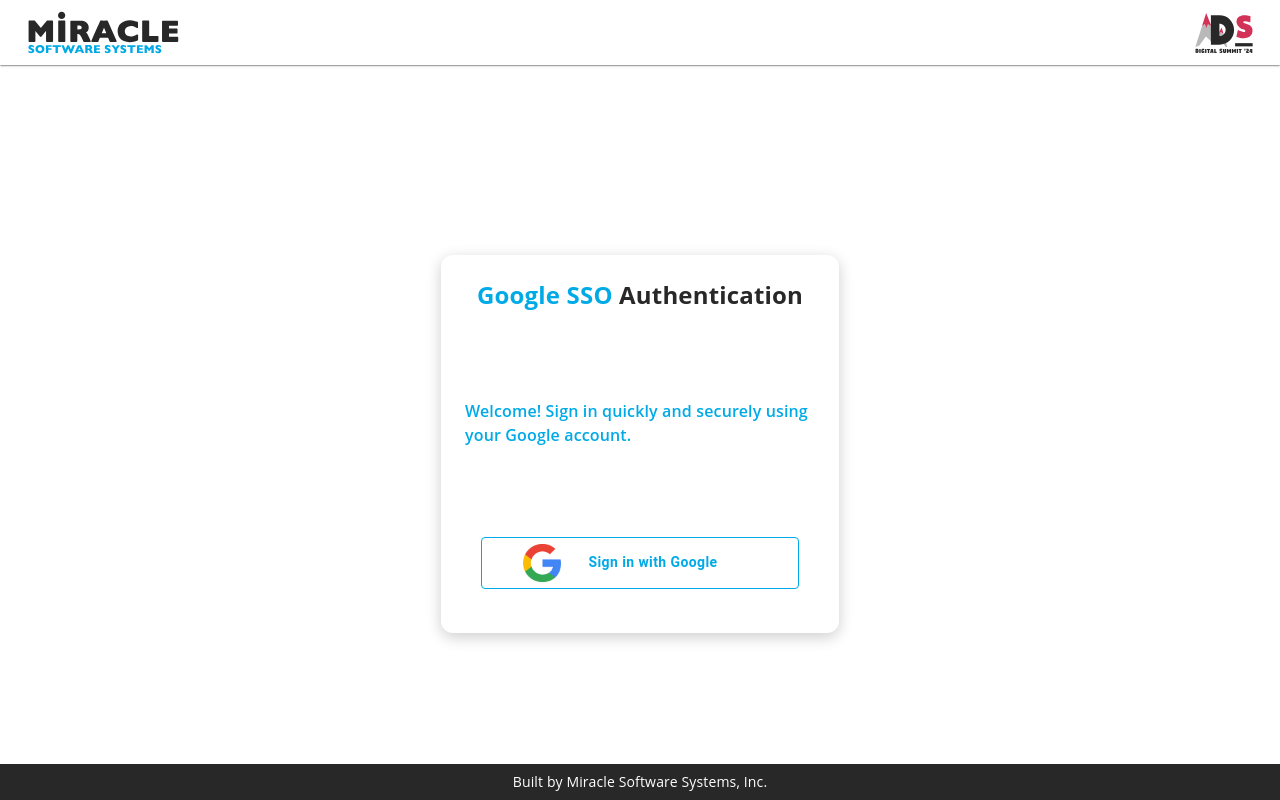
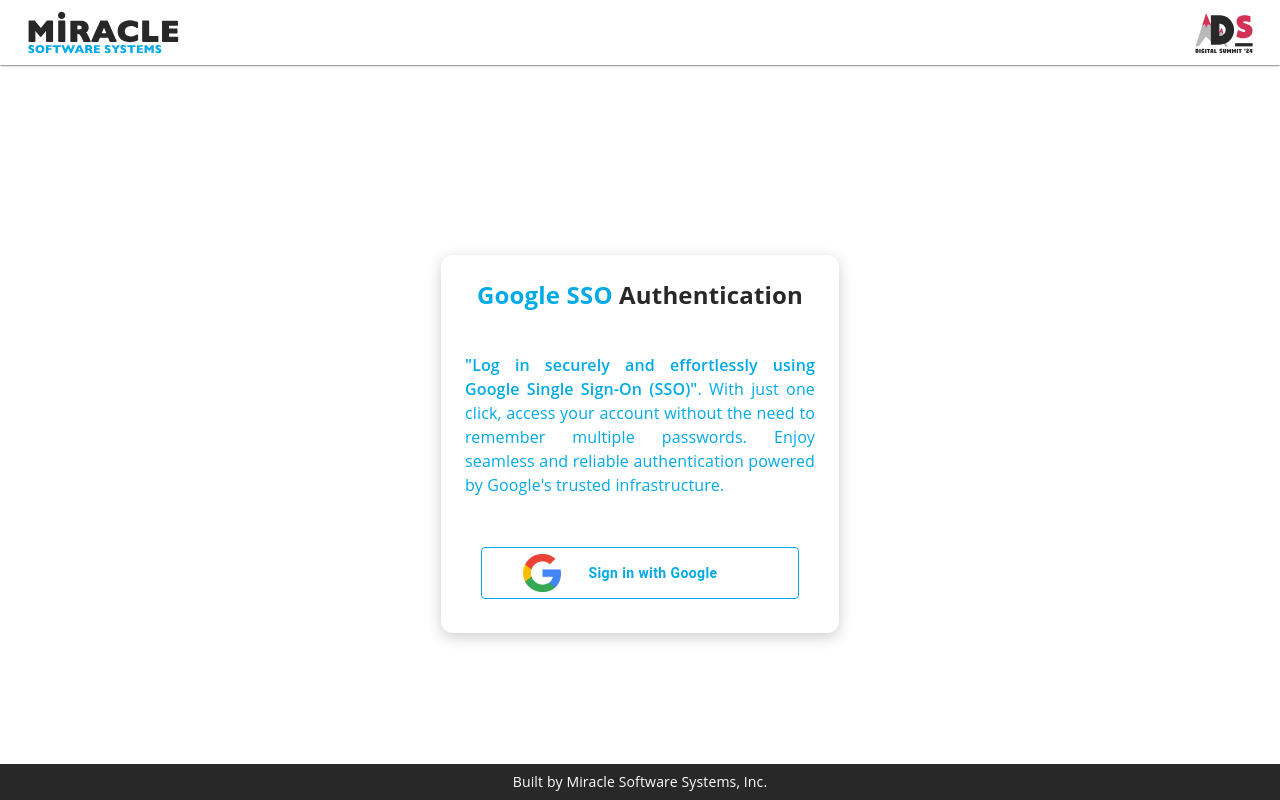
Before and after one commit to gowthamibala335/Google-SSO, a React (Create React App) app: page / in a window 1280 px wide. Built offline with nearby package versions, Linux system fonts and the light colour scheme; no server answers.

Commit message:
text change

```diff
--- a/src/components/googleSignin.js
+++ b/src/components/googleSignin.js
@@ -108,8 +108,9 @@
             >
               <b>Google SSO <span style={{ color: '#282828' }}>Authentication</span></b>
             </Typography>
-            <Typography fontFamily='"Open Sans", sans-serif' fontWeight={600} style={{ paddingTop: '25%', color: '#00aae7' }}>
-              Welcome! Sign in quickly and securely using your Google account.
+            <Typography fontFamily='"Open Sans", sans-serif' fontWeight={400} style={{ paddingTop: '12%', color: '#00aae7',textAlign:'justify' }}>
+            <span style={{color:"#00aae7",fontWeight:600}}>"Log in securely and effortlessly using Google Single Sign-On (SSO)"</span>. With just one click, access your account without the need to remember multiple passwords.
+            Enjoy seamless and reliable authentication powered by Google's trusted infrastructure.
             </Typography>
             <br />
             <CardContent
@@ -119,7 +120,7 @@
                 alignItems: 'center',
                 justifyContent: 'flex-start',
                 height: '100%',
-                paddingTop: '70px',
+                paddingTop: '30px',
               }}
             >
               <Button
```
